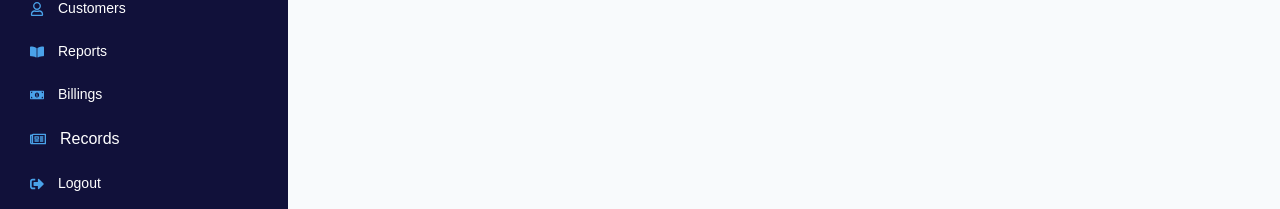
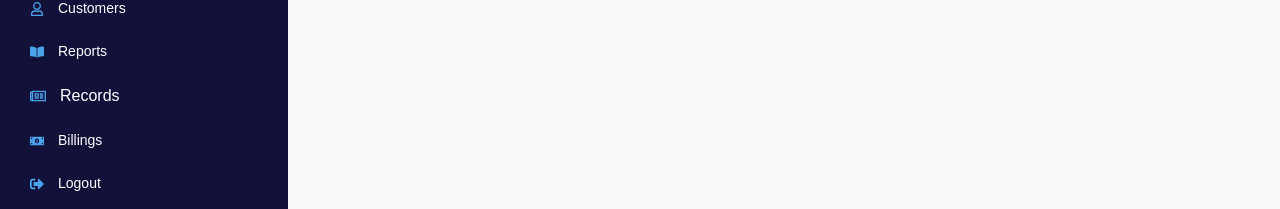
Before and after one commit to felipecrivera/admin-portal, a React (Vite) app: page /record in a window 1280 px wide. Shown: the part 122-331 px from the top of the page. Built offline with nearby package versions, Linux system fonts and the light colour scheme; no server answers; sample sign-in values are in the browser's storage.

Commit message:
add booking date and booking time

```diff
--- a/src/components/features/Record/Record.jsx
+++ b/src/components/features/Record/Record.jsx
@@ -250,6 +250,12 @@ function Record(props) {
                               Outcome
                             </th>
                             <th scope="col" className="px-6 py-4">
+                              Booking Date
+                            </th>
+                            <th scope="col" className="px-6 py-4">
+                              Booking Time
+                            </th>
+                            <th scope="col" className="px-6 py-4">
                               Notes
                             </th>
                           </tr>
--- a/src/components/features/Record/SingleRecord.jsx
+++ b/src/components/features/Record/SingleRecord.jsx
@@ -79,6 +79,12 @@ function SingleRecord({ record }) {
           {record.outCome}
         </td>
         <td className="cursor-pointer whitespace-nowrap px-6 py-4">
+          {record.bookingDate}
+        </td>
+        <td className="cursor-pointer whitespace-nowrap px-6 py-4">
+          {record.bookingTime}
+        </td>
+        <td className="cursor-pointer whitespace-nowrap px-6 py-4">
           {record.notes}
         </td>
         <td className="whitespace-nowrap px-6 py-4">
--- a/src/components/layout/Header.jsx
+++ b/src/components/layout/Header.jsx
@@ -68,20 +68,6 @@ function Header() {
             {localStorage.getItem("isUserLoggedIn") == "true" && (
               <li>
                 <a
-                  className="group flex items-center gap-3.5 rounded-lg px-2.5 py-2 font-medium text-white transition hover:bg-secondary hover:text-white"
-                  href="https://google.com"
-                  target="_blank"
-                >
-                  <span className="text-secondary transition group-hover:text-white">
-                    <FaMoneyBillAlt />
-                  </span>
-                  <span>Billings</span>
-                </a>
-              </li>
-            )}
-            {localStorage.getItem("isUserLoggedIn") == "true" && (
-              <li>
-                <a
                   className={`group flex items-center gap-3.5 rounded-lg px-2.5 py-2 font-medium text-white transition hover:bg-secondary hover:text-white ${(pathname.startsWith('/record')) ? 'text-base text-indigo-700' : ''}`}
                   href="/record"
                 >
@@ -89,6 +75,20 @@ function Header() {
                     <FaRegNewspaper />
                   </span>
                   <span>Records</span>
+                </a>
+              </li>
+            )}
+            {localStorage.getItem("isUserLoggedIn") == "true" && (
+              <li>
+                <a
+                  className="group flex items-center gap-3.5 rounded-lg px-2.5 py-2 font-medium text-white transition hover:bg-secondary hover:text-white"
+                  href="https://subscription.prospectiq.ai/login"
+                  target="_blank"
+                >
+                  <span className="text-secondary transition group-hover:text-white">
+                    <FaMoneyBillAlt />
+                  </span>
+                  <span>Billings</span>
                 </a>
               </li>
             )}
@@ -172,24 +172,24 @@ function Header() {
                 <li>
                   <a
                     className="group flex items-center gap-3.5 rounded-lg px-2.5 py-2 font-medium text-white transition hover:bg-secondary hover:text-white"
-                    href="http://www.google.com"
+                    href="/record"
+                  >
+                    <span className="text-secondary transition group-hover:text-white">
+                      <FaRegNewspaper />
+                    </span>
+                    <span>Records</span>
+                  </a>
+                </li>
+                <li>
+                  <a
+                    className="group flex items-center gap-3.5 rounded-lg px-2.5 py-2 font-medium text-white transition hover:bg-secondary hover:text-white"
+                    href="https://subscription.prospectiq.ai/login"
                     target="_blank"
                   >
                     <span className="text-secondary transition group-hover:text-white">
                       <FaMoneyBillAlt />
                     </span>
                     <span>Billings</span>
-                  </a>
-                </li>
-                <li>
-                  <a
-                    className="group flex items-center gap-3.5 rounded-lg px-2.5 py-2 font-medium text-white transition hover:bg-secondary hover:text-white"
-                    href="/record"
-                  >
-                    <span className="text-secondary transition group-hover:text-white">
-                      <FaRegNewspaper />
-                    </span>
-                    <span>Records</span>
                   </a>
                 </li>
                 <li>
```
